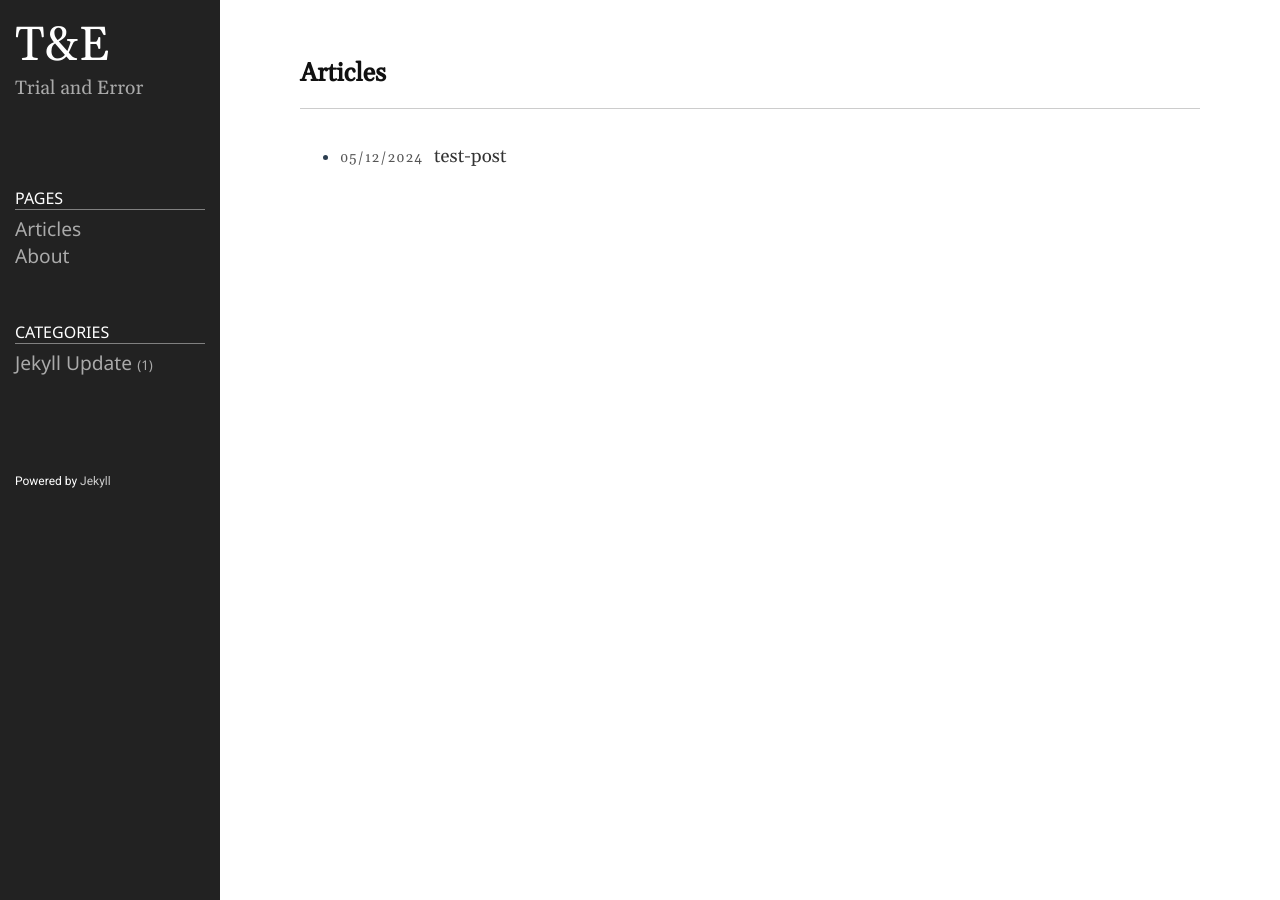
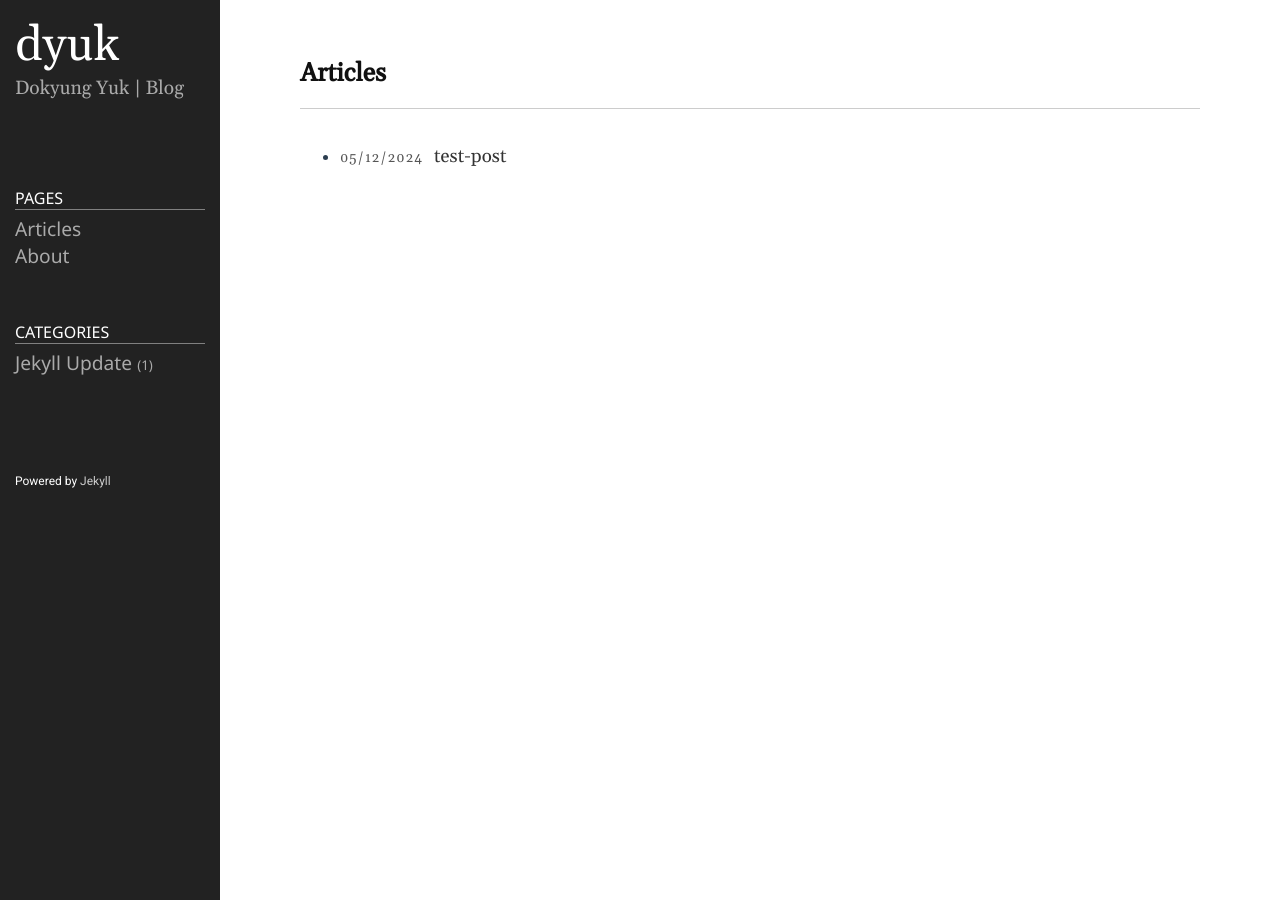
Before and after one commit to dyuk01/blog, a Jekyll site: the page built from index.md, in a window 1280 px wide. Built offline with Jekyll 4.4.1, drawn with Linux system fonts in a browser that asks for light colours.

Commit message:
Update _config.yml

```diff
--- a/_config.yml
+++ b/_config.yml
@@ -18,10 +18,10 @@
 # You can create any custom variable you would like, and they will be accessible
 # in the templates via {{ site.myvariable }}.
 
-title: T&E
+title: dyuk
 email: peteryuk91@gmail.com
 description: >- # this means to ignore newlines until "baseurl:"
-  Trial and Error
+  Dokyung Yuk | Blog
 # baseurl: "/" # the subpath of your site, e.g. /blog
 # url: "http://ejjoo.github.io" # the base hostname & protocol for your site, e.g. http://example.com
 github_username: dyuk01
```
